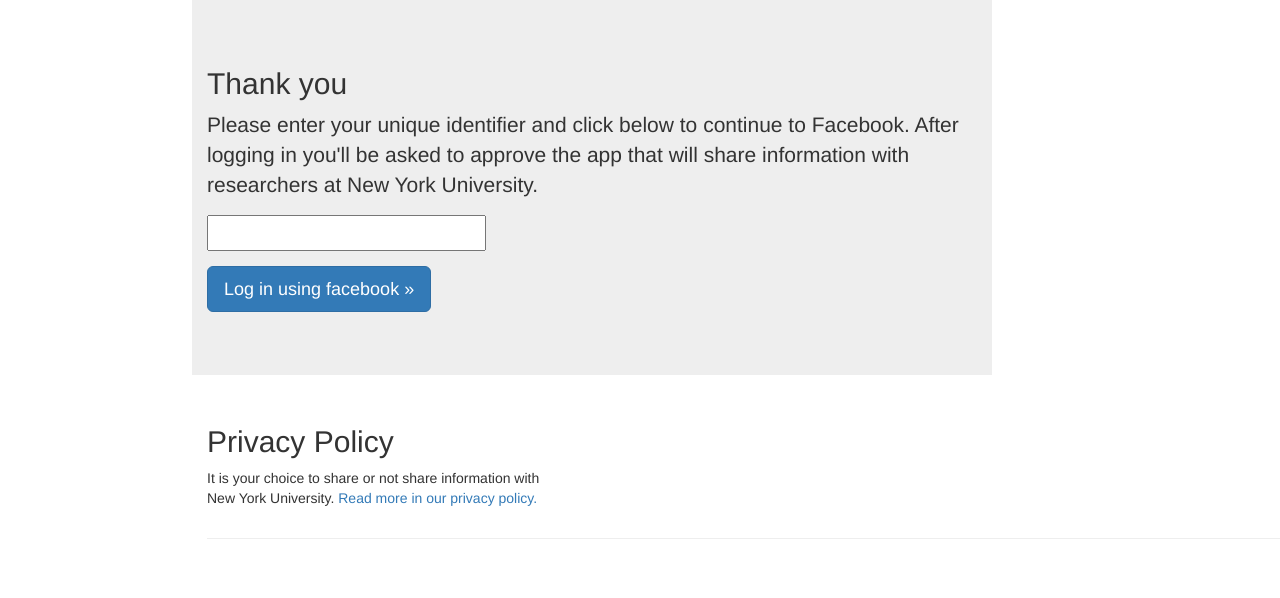
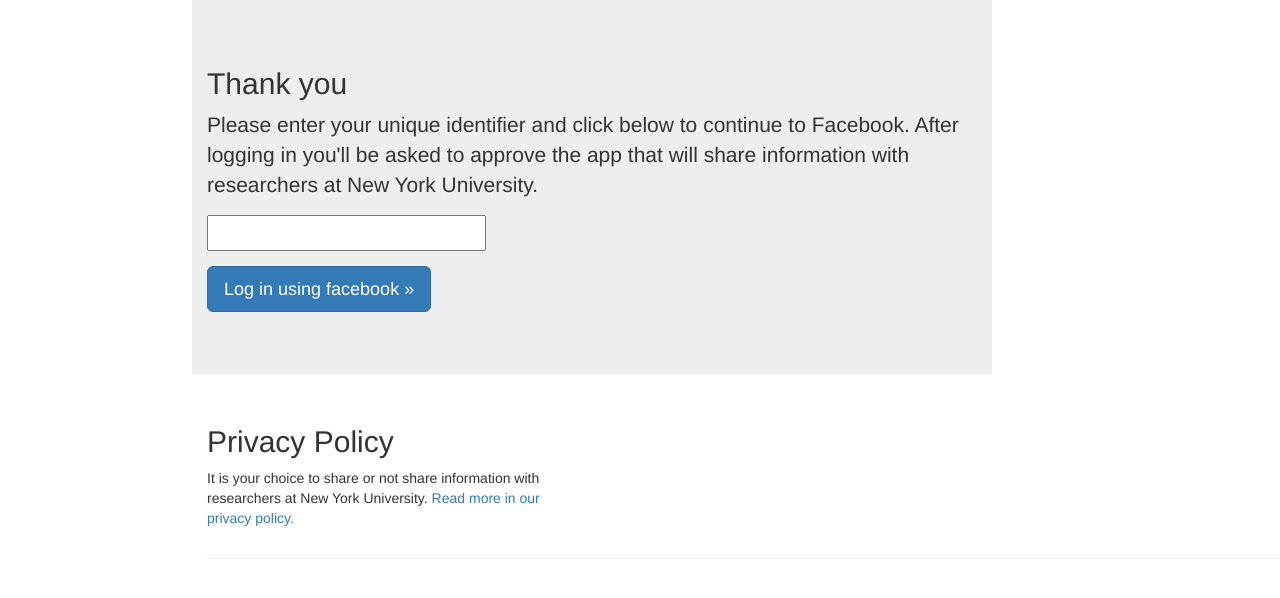
Before and after one commit to trentandraka/smapp-anes-facebook-survey-addon, a Flask app: page / in a window 1280 px wide; the page is wider, and only the part inside the window is pictured. Shown: the part 114-712 px from the top of that part. Run offline with Flask 2, Linux system fonts and the light colour scheme; parts of the project's set-up code (start-up, migrations or seed data) failed here and were passed over; some libraries are stand-ins or nearby versions.

Commit message:
another little text change

```diff
--- a/smapp_facebook_signon/templates/welcome.html
+++ b/smapp_facebook_signon/templates/welcome.html
@@ -36,7 +36,7 @@
       <div class="row">
         <div class="col-md-4">
           <h2>Privacy Policy</h2>
-          <p>It is your choice to share or not share information with New York University. <a href='{{ url_for("privacy") }}'>Read more in our privacy policy.</a> </p>
+          <p>It is your choice to share or not share information with researchers at New York University. <a href='{{ url_for("privacy") }}'>Read more in our privacy policy.</a> </p>
        </div>
       </div>
 
--- a/smapp_facebook_signon/templates/welcome_please_fill.html
+++ b/smapp_facebook_signon/templates/welcome_please_fill.html
@@ -42,7 +42,7 @@
       <div class="row">
         <div class="col-md-4">
           <h2>Privacy Policy</h2>
-          <p>It is your choice to share or not share information with New York University. <a href='{{ url_for("privacy") }}'>Read more in our privacy policy.</a> </p>
+          <p>It is your choice to share or not share information with researchers at New York University. <a href='{{ url_for("privacy") }}'>Read more in our privacy policy.</a> </p>
        </div>
       </div>
 
--- a/smapp_facebook_signon/templates/welcome_wrong_id.html
+++ b/smapp_facebook_signon/templates/welcome_wrong_id.html
@@ -42,7 +42,7 @@
       <div class="row">
         <div class="col-md-4">
           <h2>Privacy Policy</h2>
-          <p>It is your choice to share or not share information with New York University. <a href='{{ url_for("privacy") }}'>Read more in our privacy policy.</a> </p>
+          <p>It is your choice to share or not share information with researchers at New York University. <a href='{{ url_for("privacy") }}'>Read more in our privacy policy.</a> </p>
        </div>
       </div>
 
```
